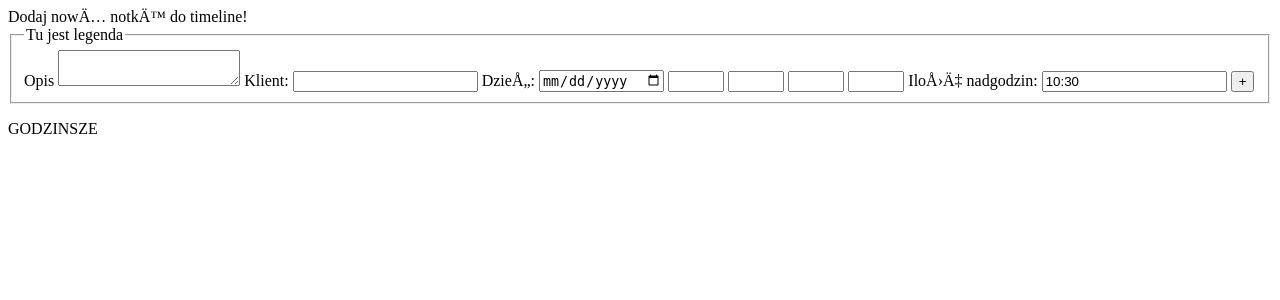
After one commit to KasiaSmolarska/myStat, a PHP site: page /majap/templates/subpages/overtime.html in a window 1280 px wide. The commit adds this page. Shown: the top 300 px of the page. Run offline with PHP 8.4, Linux system fonts and the light colour scheme.

Commit message:
overtime part 1

```diff
--- /dev/null
+++ b/actions/addOvertime.php
@@ -0,0 +1,5 @@
+<?php
+
+$status = addOverTime($_POST['description'], $_POST['client'], $_POST['day'], $_POST['timeFrom'], $_POST['timeTo'], $_POST['weekend']);
+
+echo json_encode($status);
--- a/index.php
+++ b/index.php
@@ -40,5 +40,6 @@ if (count($_GET) == 0 ) {
    include 'engine/database.php';
    include 'controllers/tasks.php';
    include 'controllers/timeline.php';
+   include 'controllers/overtime.php';
    include 'actions/' . $_GET['action'] . '.php';
 }
--- /dev/null
+++ b/templates/js/overtime.js
@@ -0,0 +1,12 @@
+function addOvertime(){
+
+    var data = {
+        description : document.getElementById('description').value,
+        client : document.getElementById('client').value,
+        day : document.getElementById('day').value,
+        dateFrom : document.getElementById('hourFrom').value + ":" + document.getElementById('minutesFrom').value,
+        dateTo : document.getElementById('hourTo').value + ":" + document.getElementById('minutesTo').value
+    }
+      console.log(convertObjectToPostData(data));
+
+}
--- a/templates/panel.php
+++ b/templates/panel.php
@@ -38,7 +38,10 @@
            <span class="aside__icon"><i class="mdi mdi-format-list-checks"></i></span> <span class="aside__name">Lista zadań</span>
        </a>
             <a class="aside__item" href="index.php?page=timeline">
-               <span class="aside__icon"><i class="mdi mdi-clock"></i></span> <span class="aside__name">Timeline</span>
+               <span class="aside__icon"><i class="mdi mdi-calendar"></i></span> <span class="aside__name">Timeline</span>
+           </a>
+           <a class="aside__item" href="index.php?page=overtime">
+               <span class="aside__icon"><i class="mdi mdi-clock"></i></span> <span class="aside__name">Nadgodziny</span>
            </a>
         </aside>
         <div class="layoutPanel__content">
--- /dev/null
+++ b/templates/subpages/overtime.html
@@ -0,0 +1,35 @@
+<script src="templates/js/main.js"></script>
+<script src="templates/js/addicionalFunction.js"></script>
+<script src="templates/js/overtime.js"></script>
+
+<div class="overtime__newContainer tile tile__bg">
+    <div class="task__icon"><i style="font-size:22px; " class="mdi mdi-plus"></i></div>
+    <div class="task__tileTitle">Dodaj nową notkę do timeline!</div>
+
+    <form onsubmit="addOvertime(); return false;">
+        <fieldset>
+            <legend>Tu jest legenda</legend>
+            <label for="description">Opis</label>
+            <textarea id="description" required rows="2"></textarea>
+            <label for="client">Klient:</label>
+            <input type="text" id="client">
+            <label for="day">Dzień:</label>
+            <input required class="form__input " type="date" id="day">
+            <label for="Godzina od:"></label>
+            <input required type="number" min="0" max="23" step="1" id="hourFrom">
+            <input required type="number" min="0" max="59" step="1" id="minutesFrom">
+            <label for="Godzina do:"></label>
+            <input required type="number" min="0" max="23" step="1" id="hourTo">
+            <input required type="number" min="0" max="59" step="1" id="minutesTo">
+            <label for="overtimeCount">Ilość nadgodzin:</label>
+            <input type="text" readonly value="10:30">
+
+            <input type="submit" value="+">
+
+        </fieldset>
+    </form>
+</div>
+
+<div class="overtime">
+    GODZINSZE
+</div>
```
Also changed, not shown: controllers/overtime.php (added, +26 -0 lines), templates/js/ajax.js (+14 -0 lines).
